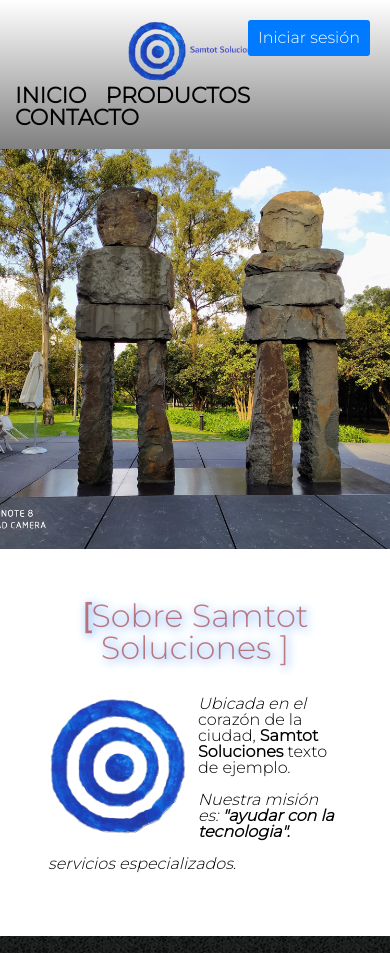
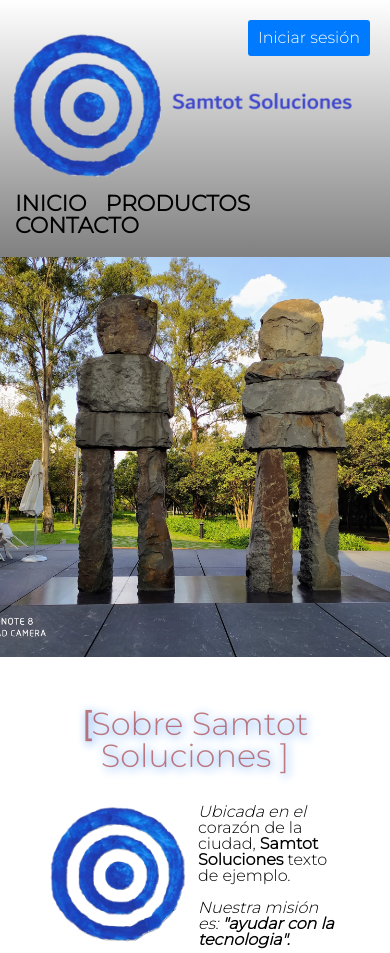
Before and after one commit to SamFlynn0105/stot-sol, a plain HTML site: page index.html in a window 390 px wide. Shown: the top 953 px of the page. Drawn offline with Linux system fonts and the light colour scheme.

Commit message:
se modifica style css

```diff
--- a/style.css
+++ b/style.css
@@ -152,8 +152,9 @@ td, th{
 }
 
 .logop {
-    width: 35%;
-    height: 25%px;
+    width: 350px;
+    height: 150px;
+    padding: 10px;
 }
 
 .login-link a{
@@ -300,7 +301,7 @@ p::first-line{
 
 @media screen and (max-width:480px) {
     h1{
-        text-align: center;
+        text-align: left;
     }
 
     nav{
```
